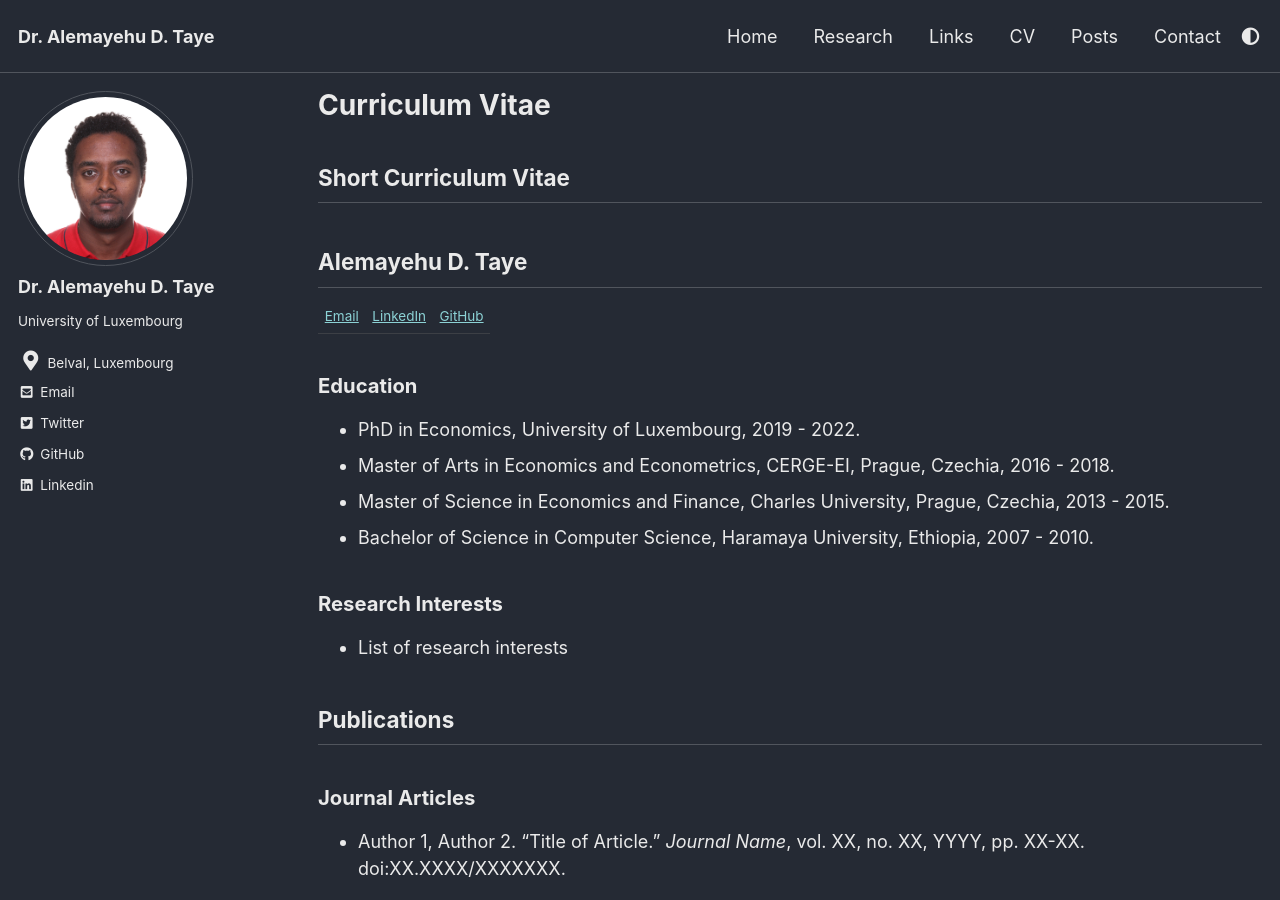
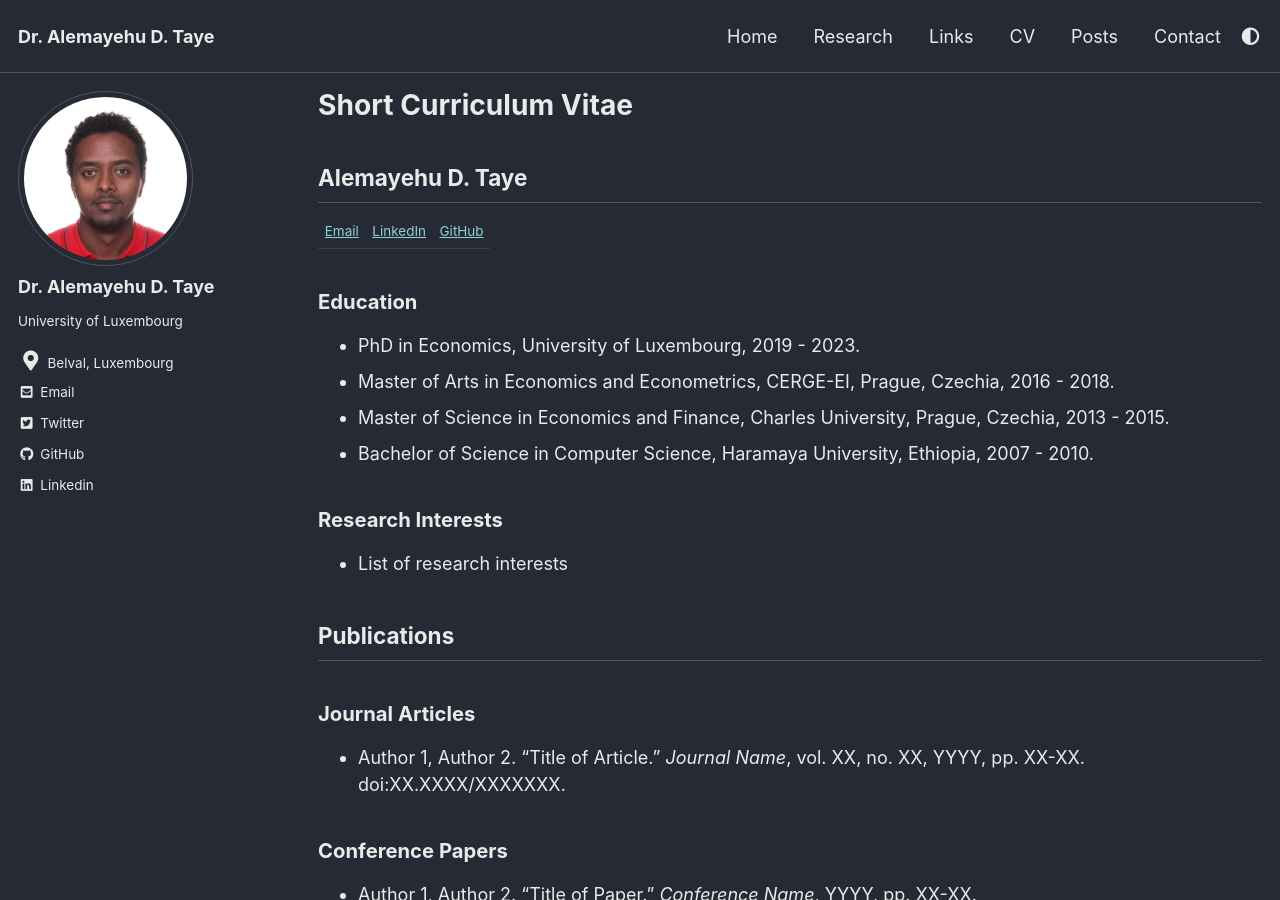
Before and after one commit to AlexTaye/AlexTAYE, a Jekyll site: the page built from _pages/CV.md, in a window 1280 px wide and 900 px high. Built offline with Jekyll 4.4.1, drawn with Linux system fonts in a browser that asks for light colours; cached includes are drawn as plain includes.

Commit message:
Update CV.md

```diff
--- a/_pages/CV.md
+++ b/_pages/CV.md
@@ -9,14 +9,12 @@ toc: true
 toc_label: "Category"
 toc_icon: "gear"
 ---
-
-## Short Curriculum Vitae
 ## Alemayehu D. Taye
 
 [Email](mailto:alemsight@gmail.com) | [LinkedIn](https://www.linkedin.com/in/alex2446/) | [GitHub](https://github.com/alextaye)
 
 ### Education
-- PhD in Economics, University of Luxembourg, 2019 - 2022.
+- PhD in Economics, University of Luxembourg, 2019 - 2023.
 - Master of Arts in Economics and Econometrics, CERGE-EI, Prague, Czechia, 2016 - 2018.
 - Master of Science in Economics and Finance, Charles University, Prague, Czechia, 2013 - 2015.
 - Bachelor of Science in Computer Science, Haramaya University, Ethiopia, 2007 - 2010.
```
Also changed, not shown: other parts of _pages/CV.md (+1 -1 lines).
